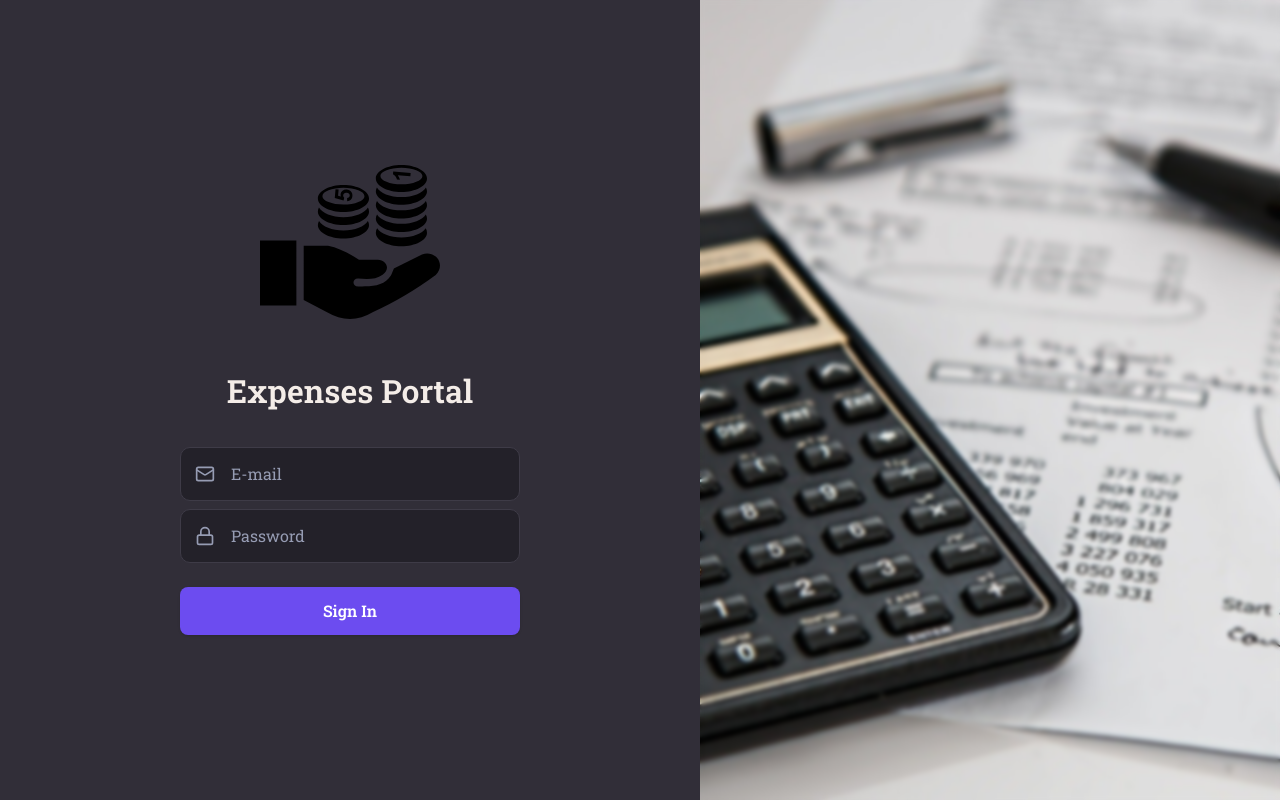
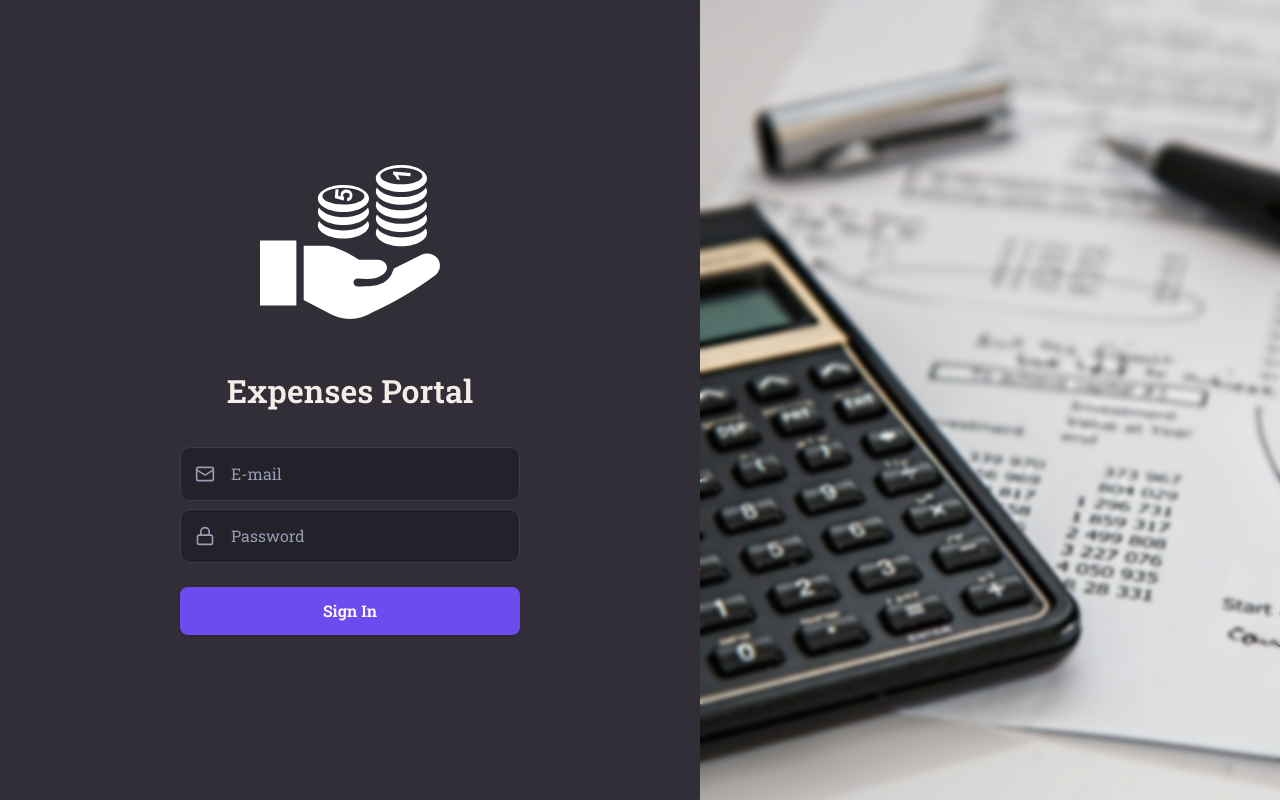
Before and after one commit to GuiziBr/expenses_dashboard, a Next.js app: page / in a window 1280 px wide. Built offline with nearby package versions, Linux system fonts and the light colour scheme; no server answers.

Commit message:
fix(login): invert the black logo in dark mode so it stays visible

```diff
--- a/src/app/page.tsx
+++ b/src/app/page.tsx
@@ -69,6 +69,7 @@ export default function Home() {
 							width={180}
 							height={40}
 							priority
+							className="dark:invert"
 						/>
 					</header>
 
```
